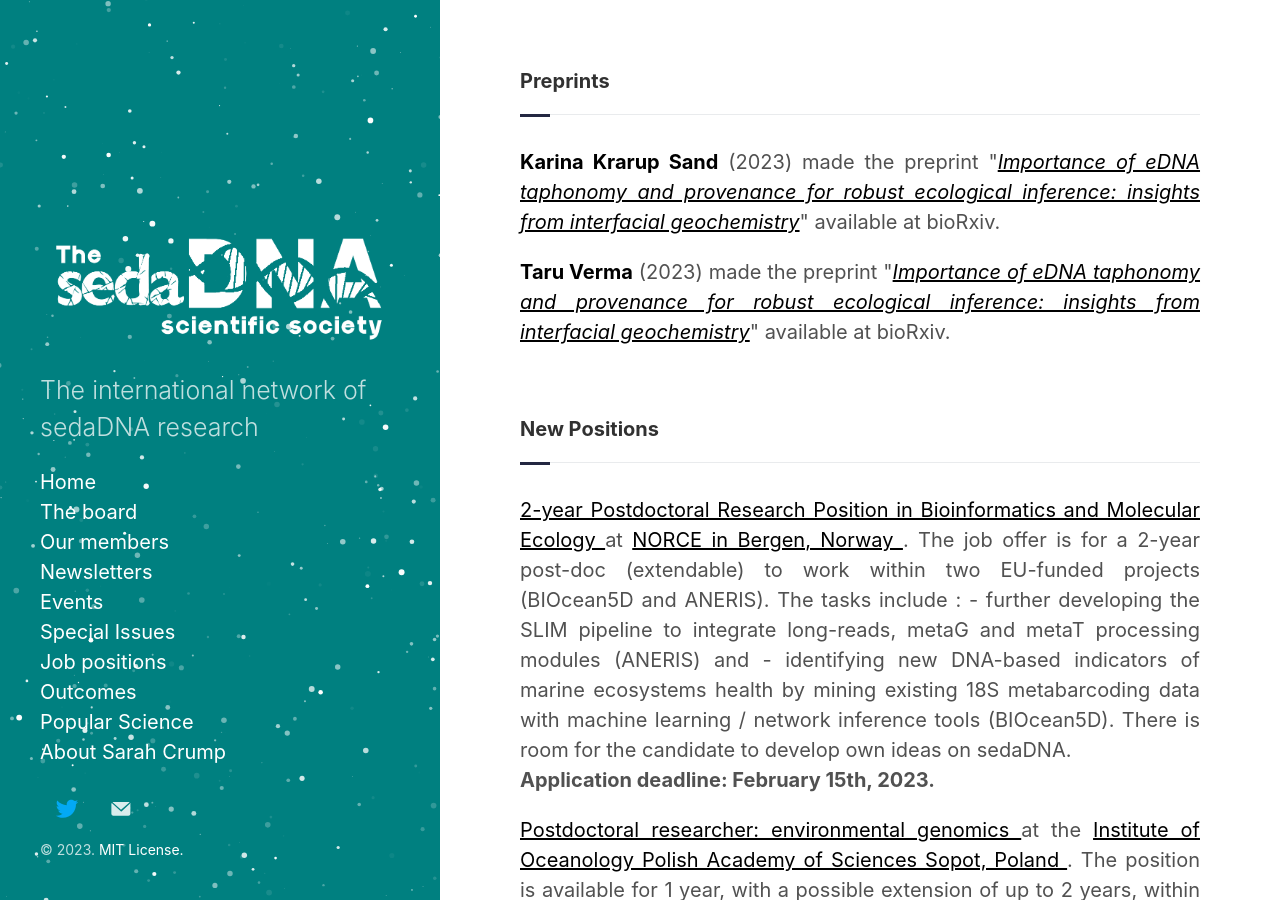
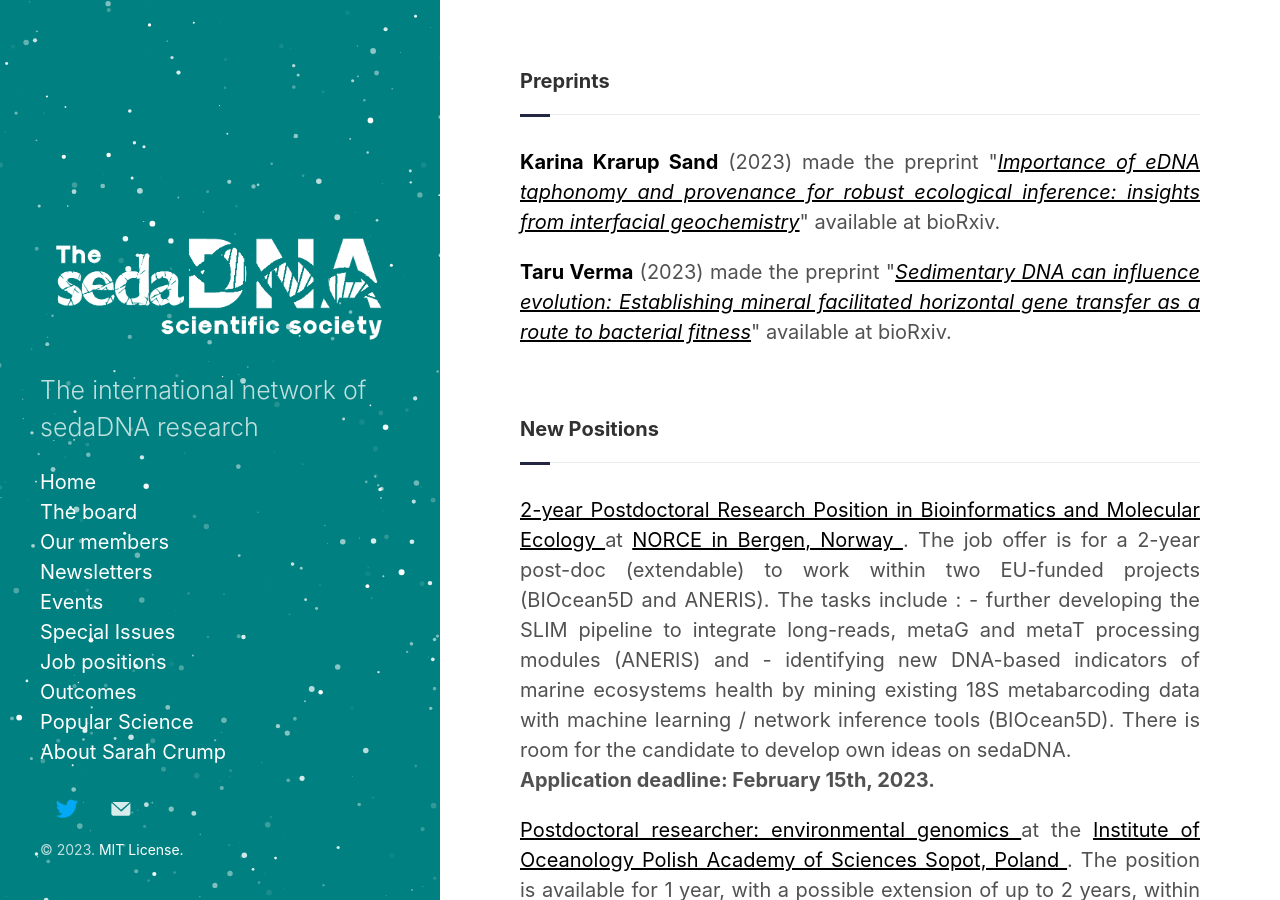
Before and after one commit to sedadna/sedadna.github.io, a Jekyll site: the page built from category/news/23-02.md, in a window 1280 px wide and 900 px high, scrolled down 2491 px. Built offline with Jekyll 4.4.1, drawn with Linux system fonts in a browser that asks for light colours; some of the changed lines change nothing that is shown.

Commit message:
Update 23-02.md

```diff
--- a/category/news/23-02.md
+++ b/category/news/23-02.md
@@ -32,7 +32,7 @@
 
 <p><a href="https://en.uit.no/ansatte/lucas.elliott" target="_blank"><b>Lucas D. Elliott</b></a> <i> et al.,</i> (2023) published "<a href="https://doi.org/10.3390/quat6010007" target="_blank"><u><i>Sedimentary Ancient DNA Reveals Local Vegetation Changes Driven by Glacial Activity and Climate</i></u></a>" in Quaternary.</p>
 
-<p><a href="https://www.researchgate.net/profile/Ines-Barrenechea-2" target="_blank"><b>Ines Barrenechea Angeles</b></a> <i> et al.,</i> (2023) published "<a href="https://doi.org/10.1016/j.envint.2023.107738" target="_blank"><u><i>Encapsulated in sediments: eDNA deciphers the ecosystem history of one of the most polluted European marine sites</i></u></a>" in Environment International.</p>
+<p><a href="https://scholar.google.com/citations?user=HZ_2OcIAAAAJ&hl=fr" target="_blank"><b>Ines Barrenechea Angeles</b></a> <i> et al.,</i> (2023) published "<a href="https://doi.org/10.1016/j.envint.2023.107738" target="_blank"><u><i>Encapsulated in sediments: eDNA deciphers the ecosystem history of one of the most polluted European marine sites</i></u></a>" in Environment International.</p>
 
 <p><a href="https://www.researchgate.net/profile/Ebuka-Nwosu-2" target="_blank"><b>Ebuka Canisius Nwosu</b></a> <i> et al.,</i> (2023) published "<a href="https://doi.org/10.1038/s42003-023-04430-z" target="_blank"><u><i>Early human impact on lake cyanobacteria revealed by a Holocene record of sedimentary ancient DNA</i></u></a>" in communications biology.</p>
 
@@ -40,11 +40,11 @@
 
 <p><a href="https://scholar.google.com/citations?user=gPs7wHoAAAAJ&hl=en&oi=sra" target="_blank"><b>Rosie Everett</b></a> and <b>Becky Cribdon</b> (2023) published "<a href="https://doi.org/10.3389/fevo.2022.888421" target="_blank"><u><i>MetaDamage tool: Examining post-mortem damage in sedaDNA on a metagenomic scale</i></u></a>. in Frontiers in Ecology and Evolution </p>
 
-<p><a href="https://www.researchgate.net/profile/Pradeep-Srivastava-2" target="_blank"><b>Pradeep Srivastava</b></a> <i> et al.,</i> (2023) published "<a href="10.18520/cs/v124/i1/26-37" target="_blank"><u><i>A need to integrate metagenomics and metabolomics in geosciences and develop the deep-time digital earth-biome database of India</i></u></a>" in Current Science.</p>
+<p><a href="https://www.researchgate.net/profile/Pradeep-Srivastava-2" target="_blank"><b>Pradeep Srivastava</b></a> <i> et al.,</i> (2023) published "<a href="https://www.researchgate.net/publication/367340835_A_need_to_integrate_metagenomics_and_metabolomics_in_geosciences_and_develop_the_deep-time_digital_earth-biome_database_of_India" target="_blank"><u><i>A need to integrate metagenomics and metabolomics in geosciences and develop the deep-time digital earth-biome database of India</i></u></a>" in Current Science.</p>
 
-<p><a href="https://www.researchgate.net/profile/Sam-Hudson-9" target="_blank"><b>Samuel M Hudson</b></a> <i> et al.,</i> (2022) published "<a href=" https://doi.org/10.3389/fevo.2022.888421" target="_blank"><u><i>Lateglacial and Early Holocene palaeoenvironmental change and human activity at Killerby Quarry, North Yorkshire, UK</i></u></a>" in the Journal of Quaternary Science.</p>
+<p><a href="https://www.researchgate.net/profile/Sam-Hudson-9" target="_blank"><b>Samuel M Hudson</b></a> <i> et al.,</i> (2022) published "<a href="https://onlinelibrary.wiley.com/doi/full/10.1002/jqs.3488" target="_blank"><u><i>Lateglacial and Early Holocene palaeoenvironmental change and human activity at Killerby Quarry, North Yorkshire, UK</i></u></a>" in the Journal of Quaternary Science.</p>
 
-<p><a href="https://www.researchgate.net/profile/Roderick-Salisbury" target="_blank"><b>Roderick B. Salisbury</b></a> <i> et al.,</i> (2022) published "<a href="10.1553/archaeologia106s319" target="_blank"><u><i>Making the Most of Soils in Archaeology. A Review</i></u></a>" in Archaeologia Austriaca.</p>
+<p><a href="https://www.researchgate.net/profile/Roderick-Salisbury" target="_blank"><b>Roderick B. Salisbury</b></a> <i> et al.,</i> (2022) published "<a href="https://www.researchgate.net/publication/366081026_Making_the_Most_of_Soils_in_Archaeology_A_Review" target="_blank"><u><i>Making the Most of Soils in Archaeology. A Review</i></u></a>" in Archaeologia Austriaca.</p>
 
 <p><a href="https://www.researchgate.net/profile/Kurt-Kjaer" target="_blank"><b>Kurt H Kjaer</b></a> <i> et al.,</i> (2022) published "<a href="https://doi.org/10.1038/s41586-022-05453-y" target="_blank"><u><i>A 2-million-year-old ecosystem in Greenland uncovered by environmental DNA</i></u></a>" in Nature.</p>
 
@@ -57,7 +57,7 @@
 
 <p><a href="https://www.kksand.com" target="_blank"><b> Karina Krarup Sand</b></a> (2023) made the preprint "<a href="https://doi.org/10.1101/2023.01.24.525431" target="_blank"><u><i>Importance of eDNA taphonomy and provenance for robust ecological inference: insights from interfacial geochemistry</i></u></a>" available at bioRxiv.</p>
 
-<p><a href="https://scholar.google.com/citations?user=NNewizMAAAAJ&hl=en&oi=ao" target="_blank"><b> Taru Verma</b></a> (2023) made the preprint "<a href="https://doi.org/10.1101/2023.01.24.525235" target="_blank"><u><i>Importance of eDNA taphonomy and provenance for robust ecological inference: insights from interfacial geochemistry</i></u></a>" available at bioRxiv.</p>
+<p><a href="https://scholar.google.com/citations?user=NNewizMAAAAJ&hl=en&oi=ao" target="_blank"><b> Taru Verma</b></a> (2023) made the preprint "<a href="https://doi.org/10.1101/2023.01.24.525235" target="_blank"><u><i>Sedimentary DNA can influence evolution: Establishing mineral facilitated horizontal gene transfer as a route to bacterial fitness</i></u></a>" available at bioRxiv.</p>
 
 <br>
 <h4 class="section-title underline">New Positions</h4>
```
